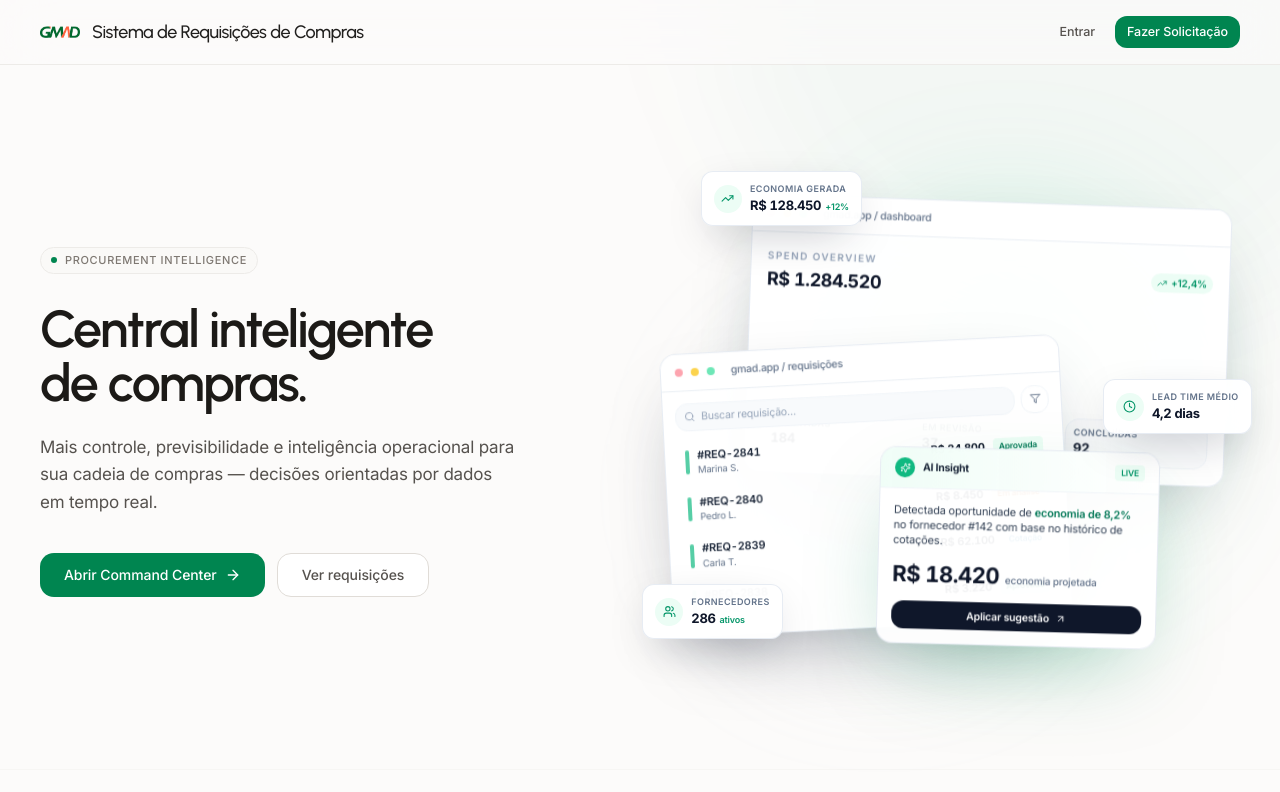
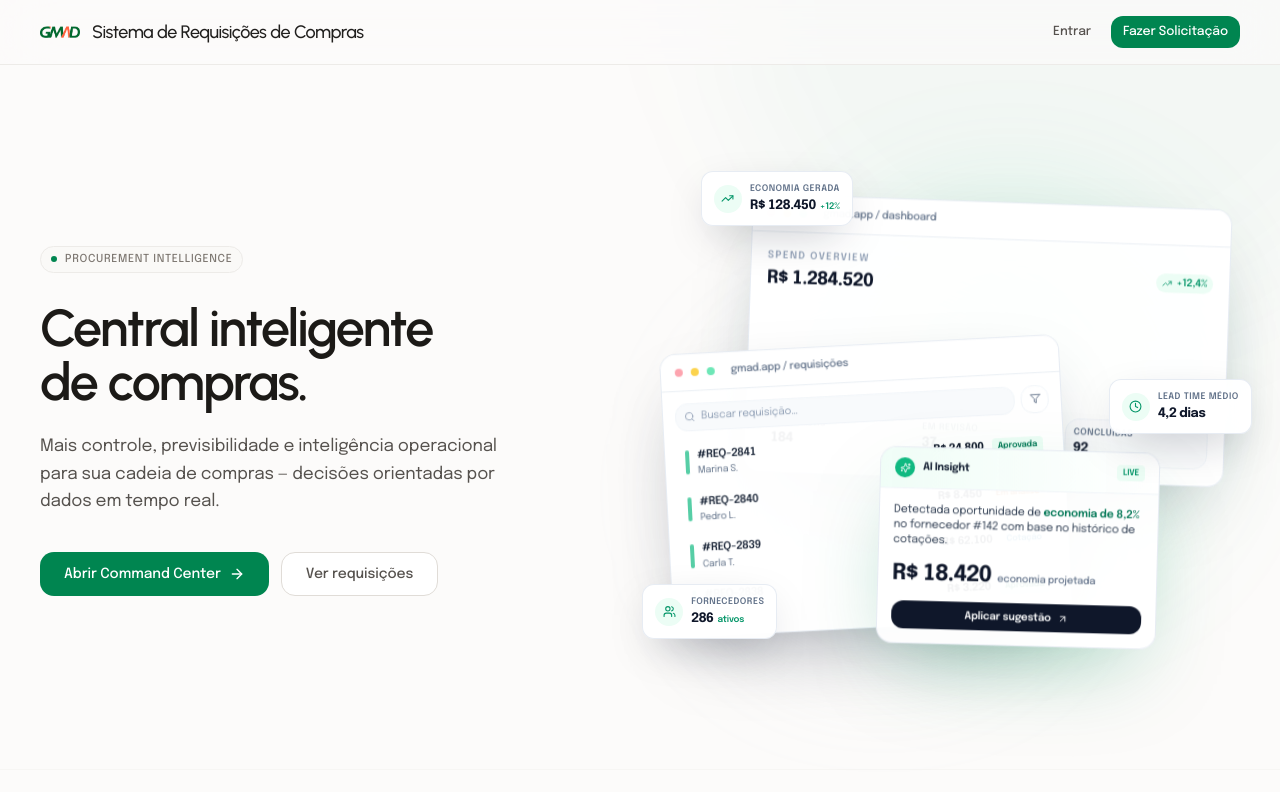
Before and after one commit to borba-anderson/comprasmadville, a React (Vite) app: page / in a window 1280 px wide. Shown: the top 792 px of the page. Built offline with nearby package versions, Linux system fonts and the light colour scheme; the HTML template or start-up script is replaced by a standard one.

Commit message:
Changes
Co-authored-by: borba-anderson <166570725+borba-anderson@users.noreply.github.com>

```diff
--- a/tailwind.config.ts
+++ b/tailwind.config.ts
@@ -20,16 +20,21 @@ export default {
   	extend: {
   		fontFamily: {
   			sans: [
-  				'Inter',
+  				'Epilogue',
   				'ui-sans-serif',
   				'system-ui',
   				'-apple-system',
   				'BlinkMacSystemFont',
   				'Segoe UI',
-  				'Roboto',
   				'Helvetica Neue',
   				'Arial',
-  				'Noto Sans',
+  				'sans-serif'
+  			],
+  			display: [
+  				'Urbanist',
+  				'ui-sans-serif',
+  				'system-ui',
+  				'-apple-system',
   				'sans-serif'
   			],
   			serif: [
```
